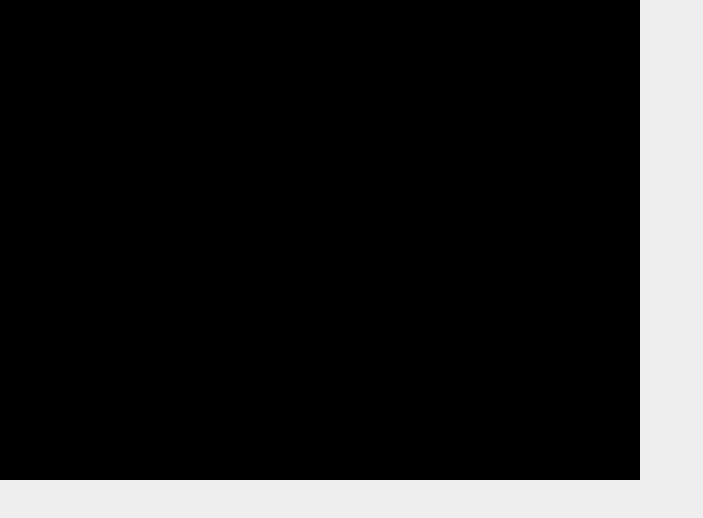
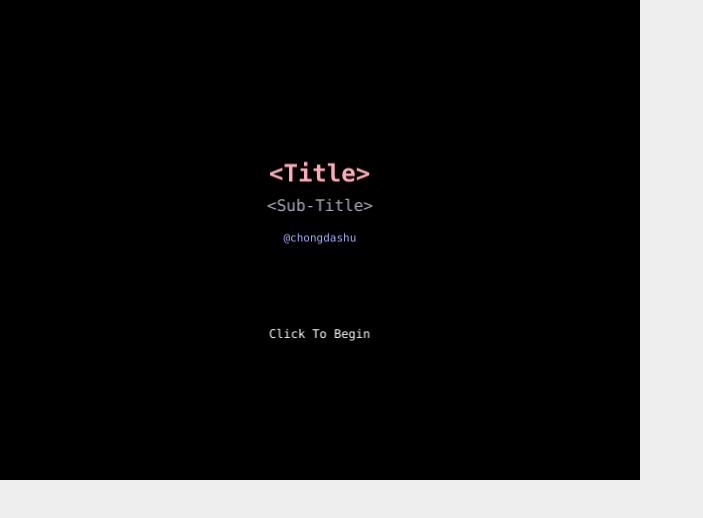
Before and after one commit to chongdashu/phaser-game-template, a plain HTML site: page index.html in a window 1280 px wide. Shown: the whole page, without its empty margins (0-703 px from the left). Drawn offline with Linux system fonts and the light colour scheme.

Commit message:
Add menu screen as default

```diff
--- a/index.html
+++ b/index.html
@@ -19,9 +19,10 @@
     <script type="text/javascript" src="js/Main.js"></script>
 
     <!-- States -->
-    <script type="text/javascript" src="js/chongdashu/BootState.js"></script>
-    <script type="text/javascript" src="js/chongdashu/PreloadState.js"></script>
-    <script type="text/javascript" src="js/chongdashu/GameState.js"></script>
+    <script type="text/javascript" src="js/chongdashu/States/BootState.js"></script>
+    <script type="text/javascript" src="js/chongdashu/States/PreloadState.js"></script>
+    <script type="text/javascript" src="js/chongdashu/States/MenuState.js"></script>
+    <script type="text/javascript" src="js/chongdashu/States/GameState.js"></script>
 
     <!-- Entities -->
     <script type="text/javascript" src="js/chongdashu/Entity.js"></script>
--- a/js/Main.js
+++ b/js/Main.js
@@ -16,7 +16,9 @@
     // ---------------
     game.state.add("BootState", chongdashu.BootState);
     game.state.add("PreloadState", chongdashu.PreloadState);
+    game.state.add("MenuState", chongdashu.MenuState);
     game.state.add("GameState", chongdashu.GameState);
+
 
     // Start with boot sequence.
     // -------------------------
--- a/js/chongdashu/BootState.js
+++ b/js/chongdashu/States/BootState.js
@@ -27,6 +27,12 @@
         {
             //  If you have any desktop specific settings, they can go in here
             // this.scale.pageAlignHorizontally = true;
+
+            // Make world (0,0) in the center of screen.
+            this.game.world.setBounds(
+            -GLOBAL_GAME_WIDTH/2,
+            -GLOBAL_GAME_HEIGHT/2,
+            GLOBAL_GAME_WIDTH, GLOBAL_GAME_HEIGHT);
         }
         else
         {
--- /dev/null
+++ b/js/chongdashu/States/MenuState.js
@@ -0,0 +1,116 @@
+/**
+ *
+ * Copyright (c) Chong-U Lim
+ * http://github.com/chongdashu
+ */
+this.chongdashu = this.chongdashu||{};
+
+(function() {
+    "use strict";
+
+/**
+ * MenuState
+ * @class MenuState
+ * @constructor
+ **/
+var MenuState = function(game) {
+};
+var p = MenuState.prototype;
+
+
+    // @phaser
+    p.preload = function() {
+        console.log("[MenuState], preload()");
+
+    };
+
+    // @phaser
+    p.create = function() {
+        console.log("[MenuState], create()");
+
+        // Preloader specific stuff.
+        // -------------------------
+
+        var titleStyle = {
+            font: "bold 24px Consolas",
+            fill: "#ffaabb",
+            boundsAlignH: "center",
+            boundsAlignV: "middle",
+            stroke: "black",
+            strokeThickness: 4
+        };
+        var subtitleStyle = {
+            font: "16px Consolas",
+            fill: "#aaaabb",
+            boundsAlignH: "center",
+            boundsAlignV: "middle",
+            stroke: "black",
+            strokeThickness: 3
+        };
+        var instructionStyle = {
+            font: "12px Consolas",
+            fill: "#fefefe",
+            boundsAlignH: "center",
+            boundsAlignV: "middle",
+            stroke: "black",
+            strokeThickness: 1
+        };
+        var twitterText = {
+            font: "11px Consolas",
+            fill: "#aaaaff",
+            boundsAlignH: "center",
+            boundsAlignV: "middle",
+            stroke: "black",
+            strokeThickness: 1
+        };
+        var startStyle = {
+            font: "12px Consolas",
+            fill: "#fefefe",
+            boundsAlignH: "center",
+            boundsAlignV: "middle",
+            stroke: "black",
+            strokeThickness: 1
+        };
+
+        this.titleText = this.game.add.text(0, -64, "<Title>", titleStyle);
+        this.titleText.anchor.setTo(0.5, 0.5);
+        this.subtitleText = this.game.add.text(0, -64+32, "<Sub-Title>", subtitleStyle);
+        this.subtitleText.anchor.setTo(0.5, 0.5);
+        this.twitterText = this.game.add.text(0, 0, "@chongdashu", twitterText);
+        this.twitterText.anchor.setTo(0.5, 0.5);
+
+        this.startText = this.game.add.text(0, +96, "Click To Begin", instructionStyle);
+        this.startText.anchor.setTo(0.5, 0.5);
+
+        this.instructionsText = this.game.add.text(0, +64, "", startStyle);
+        this.instructionsText.anchor.setTo(0.5, 0.5);
+
+        this.game.input.keyboard.onDownCallback = function(e) {
+
+            console.log(e);
+
+            this.game.state.start("GameState");
+            this.game.input.keyboard.onDownCallback = null;
+        };
+    };
+
+    // @phaser
+    p.update = function() {
+        // this.loadingText.text = "Loading: " + this.load.progress + "%";
+        if (this.game.input.activePointer.isDown) {
+
+            this.game.state.start("GameState");
+            this.game.input.keyboard.onDownCallback = null;
+        }
+    };
+
+    // @phaser
+    p.render = function() {
+    };
+
+
+// Link
+// ----
+chongdashu.MenuState = MenuState;
+
+}());
--- a/js/chongdashu/PreloadState.js
+++ b/js/chongdashu/States/PreloadState.js
@@ -28,10 +28,7 @@
 
         // Preloader specific stuff.
         // -------------------------
-        this.game.world.setBounds(
-            -GLOBAL_GAME_WIDTH/2,
-            -GLOBAL_GAME_HEIGHT/2,
-            GLOBAL_GAME_WIDTH, GLOBAL_GAME_HEIGHT);
+
 
         this.loadingFrame = this.game.add.sprite(0,0, "preloader-frame");
         this.loadingBar = this.game.add.sprite(0,0, "preloader-bar");
@@ -52,7 +49,7 @@
     p.create = function() {
         console.log("[PreloadState], create()");
         this.loadingBar.cropEnabled = false;
-        this.state.start("GameState");
+        this.state.start("MenuState");
 
     };
 
```
Also changed, not shown: js/chongdashu/States/GameState.js (renamed from js/chongdashu/GameState.js).
